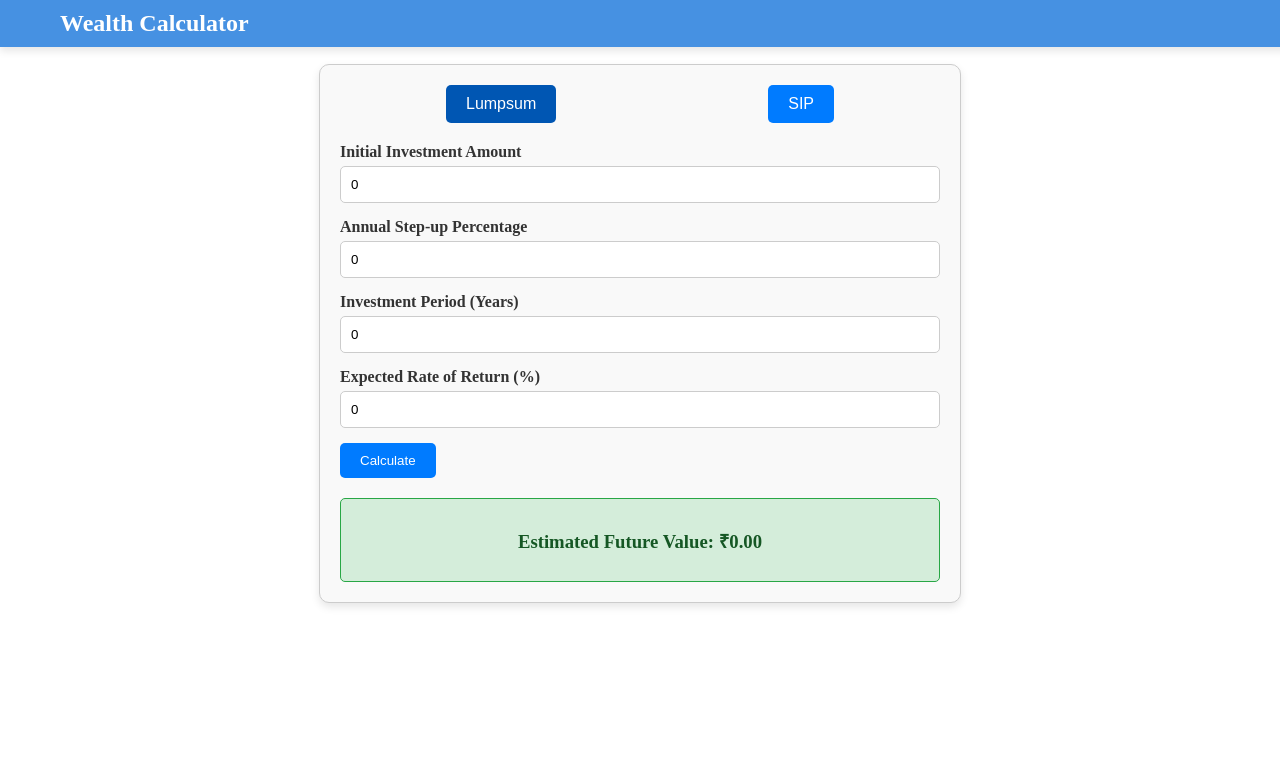
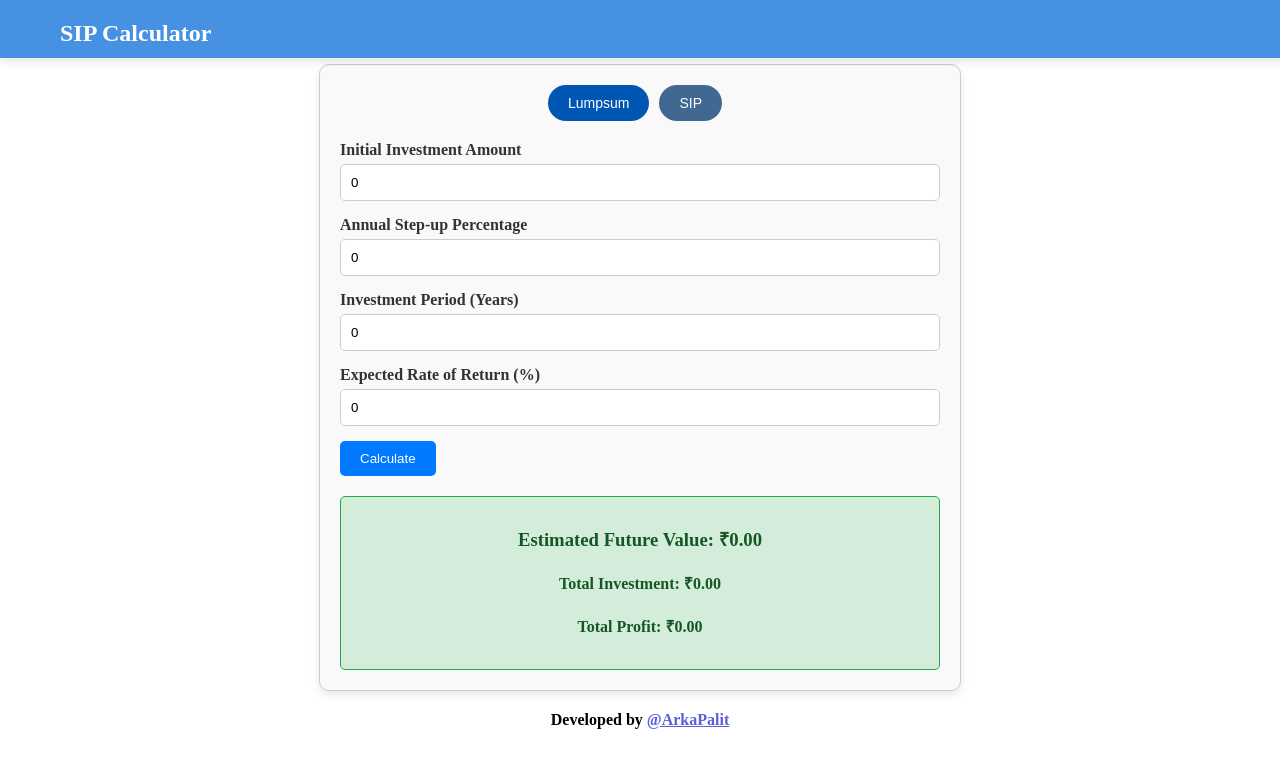
Before and after one commit to ArkaPalit/wealth-calculator-ui, an Angular app: page /sip in a window 1280 px wide. Both pictures are taken after a click on the button "Calculate". Shown: the top 768 px of the page. Built offline with nearby package versions, Linux system fonts and the light colour scheme.

Commit message:
Added total investment and profit

```diff
--- a/src/app/nav-bar/nav-bar.component.html
+++ b/src/app/nav-bar/nav-bar.component.html
@@ -1,5 +1,5 @@
 <nav class="navbar">
   <div class="navbar-container">
-    <a href="#" class="navbar-brand">Wealth Calculator</a>
+    <a href="#" class="navbar-brand">SIP Calculator</a>
   </div>
 </nav>
--- a/src/app/nav-bar/nav-bar.component.scss
+++ b/src/app/nav-bar/nav-bar.component.scss
@@ -1,16 +1,20 @@
 /* Basic styling for the navbar */
 .navbar {
   background-color: #4691e2;
-  padding: 10px 20px;
+  padding: 15px 20px;
   color: #fff;
   box-shadow: 0 4px 8px rgba(0, 0, 0, 0.1);
   position: fixed;
   width: 100%;
+  height: 3.5%;
   top: 0;
   left: 0;
   z-index: 1000;
+  // padding-top: 30px;
 }
-
+.navbar a {
+  margin-top: 5px;
+}
 .navbar-container {
   max-width: 1200px;
   margin: 0 auto;
--- a/src/app/sip-calculator/sip-calculator.component.html
+++ b/src/app/sip-calculator/sip-calculator.component.html
@@ -1,5 +1,4 @@
-<app-nav-bar></app-nav-bar>
-<br /><br>
+<app-nav-bar></app-nav-bar> <br /><br />
 <div class="container">
   <div class="tabs">
     <button
@@ -69,7 +68,26 @@
     <button type="submit" class="btn btn-primary">Calculate</button>
   </form>
 
-  <div *ngIf="result !== null" class="result">
-    <h3>Estimated Future Value: {{ result | currency : "INR" }}</h3>
+  <div
+    *ngIf="
+      estimatedFutureValue !== null &&
+      totalInvestment !== null &&
+      totalProfit !== null
+    "
+    class="result"
+  >
+    <h3>
+      Estimated Future Value: {{ estimatedFutureValue | currency : "INR" }}
+    </h3>
+    <h4>Total Investment: {{ totalInvestment | currency : "INR" }}</h4>
+    <h4>Total Profit: {{ totalProfit | currency : "INR" }}</h4>
   </div>
 </div>
+
+<div class="copyright">
+  Developed by&nbsp;<a
+    href="https://www.linkedin.com/in/arkapalit/"
+    target="_blank"
+    >@ArkaPalit</a
+  >
+</div>
--- a/src/app/sip-calculator/sip-calculator.component.scss
+++ b/src/app/sip-calculator/sip-calculator.component.scss
@@ -7,6 +7,7 @@ body {
   margin: 0;
   font-family: Arial, sans-serif;
   background-color: #f4f4f4;
+  //   margin-top: 25px;
 }
 
 .container {
@@ -21,19 +22,21 @@ body {
 
 .tabs {
   display: flex;
-  justify-content: space-around;
+  justify-content: center;
+  align-items: center;
   margin-bottom: 20px;
 }
 
 .tabs button {
-  background: #007bff;
+  background: #416891;
   border: none;
   color: white;
   padding: 10px 20px;
   cursor: pointer;
-  font-size: 16px;
-  border-radius: 5px;
+  font-size: 14px;
+  border-radius: 50px;
   transition: background 0.3s;
+  margin-right: 10px; /* Reduce gap between buttons */
 }
 
 .tabs button.active,
@@ -105,3 +108,13 @@ body {
     padding: 8px 16px;
   }
 }
+
+.copyright {
+    display: flex;
+    justify-content: center; /* Horizontally center */
+    align-items: center; /* Vertically center */
+    font-weight: bold;
+}
+.copyright a {
+    color: rgb(94, 94, 218);
+}
--- a/src/app/sip-calculator/sip-calculator.component.ts
+++ b/src/app/sip-calculator/sip-calculator.component.ts
@@ -8,7 +8,9 @@ import { FormBuilder, FormGroup, Validators } from '@angular/forms';
 })
 export class SipCalculatorComponent {
   sipForm: FormGroup;
-  result: number | null = null;
+  estimatedFutureValue: number | null = null;
+  totalInvestment: number | null = null;
+  totalProfit: number | null = null;
   selectedTab: string = 'lumpsum';
 
   constructor(private fb: FormBuilder) {
@@ -32,21 +34,29 @@ export class SipCalculatorComponent {
 
     if (this.selectedTab === 'lumpsum') {
       const initialInvestment = this.sipForm.value.initialInvestment;
-      this.result = initialInvestment * Math.pow(1 + expectedReturnRate, investmentPeriod);
+      this.totalInvestment = initialInvestment;
+      this.estimatedFutureValue = initialInvestment * Math.pow(1 + expectedReturnRate, investmentPeriod);
     } else {
       const monthlyInvestment = this.sipForm.value.monthlyInvestment;
       let totalInvestment = 0;
       let monthlyInvestmentWithStepUp = monthlyInvestment;
+      let futureValue = 0;
 
       for (let year = 1; year <= investmentPeriod; year++) {
         for (let month = 1; month <= 12; month++) {
+          futureValue += monthlyInvestmentWithStepUp;
+          futureValue *= (1 + expectedReturnRate / 12);
           totalInvestment += monthlyInvestmentWithStepUp;
-          totalInvestment *= (1 + expectedReturnRate / 12);
         }
         monthlyInvestmentWithStepUp += monthlyInvestmentWithStepUp * stepUpPercentage;
       }
 
-      this.result = totalInvestment;
+      this.totalInvestment = totalInvestment;
+      this.estimatedFutureValue = futureValue;
+    }
+
+    if (this.estimatedFutureValue !== null && this.totalInvestment !== null) {
+      this.totalProfit = this.estimatedFutureValue - this.totalInvestment;
     }
   }
 }
--- a/src/index.html
+++ b/src/index.html
@@ -4,7 +4,10 @@
     <meta charset="utf-8" />
     <title>Wealth Calucaltor</title>
     <base href="/" />
-    <meta name="viewport" content="width=device-width, initial-scale=1, maximum-scale=1, user-scalable=no">
+    <meta
+      name="viewport"
+      content="width=device-width, initial-scale=1, maximum-scale=1, user-scalable=no"
+    />
     <link rel="icon" type="image/x-icon" href="favicon.ico" />
   </head>
   <body>
```
Also changed, not shown: 3 other files (tests, documents, lock files or other folders).
